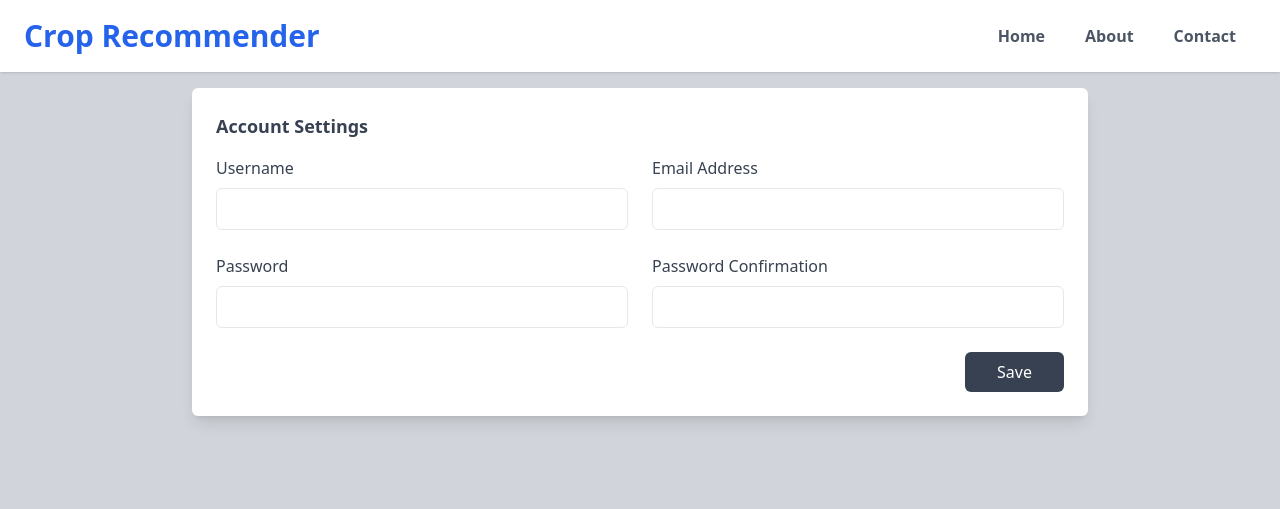
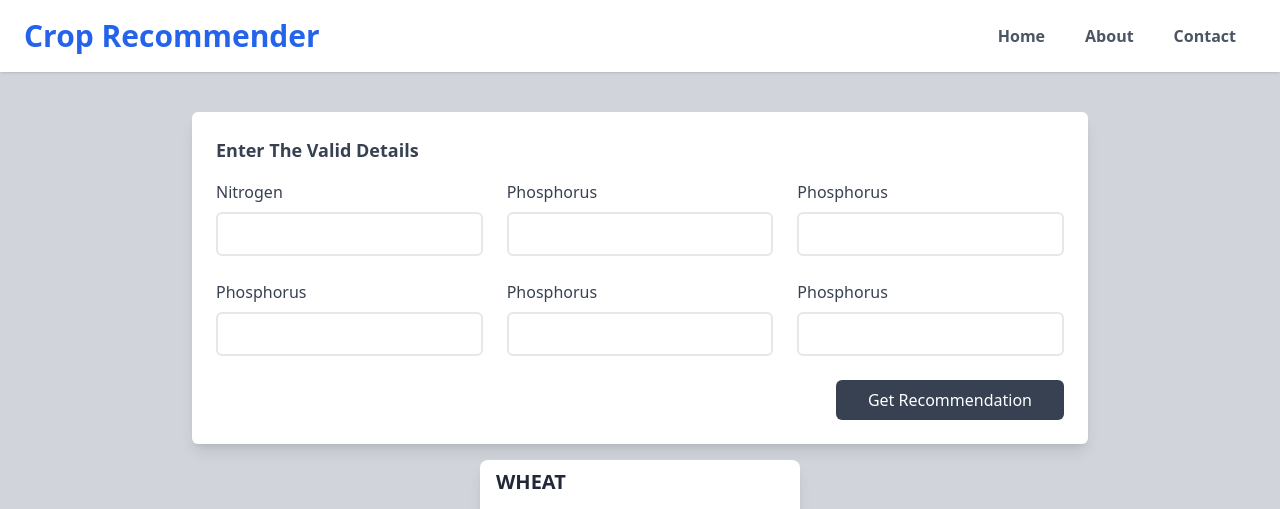
Before and after one commit to Pratik-Navale/CropRecommendationSystem, a Flask app: page /form in a window 1280 px wide. Shown: the top 509 px of the page. Run offline with Flask 3, Linux system fonts and the light colour scheme.

Commit message:
Changes Done

```diff
--- a/static/css/output.css
+++ b/static/css/output.css
@@ -743,8 +759,16 @@ video {
   border-radius: 0.375rem;
 }
 
+.rounded {
+  border-radius: 0.25rem;
+}
+
 .border {
   border-width: 1px;
+}
+
+.border-2 {
+  border-width: 2px;
 }
 
 .border-gray-200 {
@@ -839,6 +884,35 @@ video {
   padding-bottom: 2rem;
 }
 
+.py-6 {
+  padding-top: 1.5rem;
+  padding-bottom: 1.5rem;
+}
+
+.py-10 {
+  padding-top: 2.5rem;
+  padding-bottom: 2.5rem;
+}
+
+.px-2 {
+  padding-left: 0.5rem;
+  padding-right: 0.5rem;
+}
+
+.py-1 {
+  padding-top: 0.25rem;
+  padding-bottom: 0.25rem;
+}
+
+.py-5 {
+  padding-top: 1.25rem;
+  padding-bottom: 1.25rem;
+}
+
+.pt-10 {
+  padding-top: 2.5rem;
+}
+
 .text-center {
   text-align: center;
 }
@@ -877,6 +956,10 @@ video {
 
 .font-bold {
   font-weight: 700;
+}
+
+.uppercase {
+  text-transform: uppercase;
 }
 
 .capitalize {
@@ -1043,6 +1158,10 @@ video {
 
   .sm\:grid-cols-2 {
     grid-template-columns: repeat(2, minmax(0, 1fr));
+  }
+
+  .sm\:grid-cols-3 {
+    grid-template-columns: repeat(3, minmax(0, 1fr));
   }
 
   .sm\:flex-row {
--- a/templates/form.html
+++ b/templates/form.html
@@ -90,51 +90,65 @@
     </header>
 
     <!-- Form -->
-    <div class="py-4 h-screen">
+    <div class="pt-10">
       <div class="max-w-4xl p-6 mx-auto bg-white rounded-md shadow-lg">
         <h2 class="text-lg font-semibold text-gray-700 capitalize">
-          Account settings
+          Enter the valid details
         </h2>
 
         <form>
-          <div class="grid grid-cols-1 gap-6 mt-4 sm:grid-cols-2">
+          <div class="grid grid-cols-1 gap-6 mt-4 sm:grid-cols-3">
             <div>
-              <label class="text-gray-700" for="username">Username</label>
+              <label class="text-gray-700" for="username">Nitrogen</label>
               <input
-                id="username"
+                id="nitrogen"
                 type="text"
-                class="block w-full px-4 py-2 mt-2 text-gray-700 bg-white border border-gray-200 rounded-md focus:border-blue-400 focus:ring-blue-300 focus:ring-opacity-40 focus:outline-none focus:ring"
+                class="block w-full px-4 py-2 mt-2 text-gray-700 bg-white border-2 border-gray-200 rounded-md focus:border-blue-400 focus:ring-blue-300 focus:ring-opacity-40 focus:outline-none focus:ring"
               />
             </div>
 
             <div>
-              <label class="text-gray-700" for="emailAddress"
-                >Email Address</label
-              >
+              <label class="text-gray-700" for="username">Phosphorus</label>
               <input
-                id="emailAddress"
-                type="email"
-                class="block w-full px-4 py-2 mt-2 text-gray-700 bg-white border border-gray-200 rounded-md focus:border-blue-400 focus:ring-blue-300 focus:ring-opacity-40 focus:outline-none focus:ring"
+                id="phosphorus"
+                type="text"
+                class="block w-full px-4 py-2 mt-2 text-gray-700 bg-white border-2 border-gray-200 rounded-md focus:border-blue-400 focus:ring-blue-300 focus:ring-opacity-40 focus:outline-none focus:ring"
               />
             </div>
 
             <div>
-              <label class="text-gray-700" for="password">Password</label>
+              <label class="text-gray-700" for="username">Phosphorus</label>
               <input
-                id="password"
-                type="password"
-                class="block w-full px-4 py-2 mt-2 text-gray-700 bg-white border border-gray-200 rounded-md focus:border-blue-400 focus:ring-blue-300 focus:ring-opacity-40 focus:outline-none focus:ring"
+                id="phosphorus"
+                type="text"
+                class="block w-full px-4 py-2 mt-2 text-gray-700 bg-white border-2 border-gray-200 rounded-md focus:border-blue-400 focus:ring-blue-300 focus:ring-opacity-40 focus:outline-none focus:ring"
               />
             </div>
 
             <div>
-              <label class="text-gray-700" for="passwordConfirmation"
-                >Password Confirmation</label
-              >
+              <label class="text-gray-700" for="username">Phosphorus</label>
               <input
-                id="passwordConfirmation"
-                type="password"
-                class="block w-full px-4 py-2 mt-2 text-gray-700 bg-white border border-gray-200 rounded-md focus:border-blue-400 focus:ring-blue-300 focus:ring-opacity-40 focus:outline-none focus:ring"
+                id="phosphorus"
+                type="text"
+                class="block w-full px-4 py-2 mt-2 text-gray-700 bg-white border-2 border-gray-200 rounded-md focus:border-blue-400 focus:ring-blue-300 focus:ring-opacity-40 focus:outline-none focus:ring"
+              />
+            </div>
+
+            <div>
+              <label class="text-gray-700" for="username">Phosphorus</label>
+              <input
+                id="phosphorus"
+                type="text"
+                class="block w-full px-4 py-2 mt-2 text-gray-700 bg-white border-2 border-gray-200 rounded-md focus:border-blue-400 focus:ring-blue-300 focus:ring-opacity-40 focus:outline-none focus:ring"
+              />
+            </div>
+
+            <div>
+              <label class="text-gray-700" for="username">Phosphorus</label>
+              <input
+                id="phosphorus"
+                type="text"
+                class="block w-full px-4 py-2 mt-2 text-gray-700 bg-white border-2 border-gray-200 rounded-md focus:border-blue-400 focus:ring-blue-300 focus:ring-opacity-40 focus:outline-none focus:ring"
               />
             </div>
           </div>
@@ -143,10 +157,27 @@
             <button
               class="px-8 py-2.5 leading-5 text-white transition-colors duration-300 transform bg-gray-700 rounded-md hover:bg-gray-600 focus:outline-none focus:bg-gray-600"
             >
-              Save
+              Get Recommendation
             </button>
           </div>
         </form>
+      </div>
+    </div>
+
+    <!-- Card -->
+    <div class="py-4">
+      <div
+        class="max-w-xs overflow-hidden bg-white rounded-lg shadow-lg mx-auto"
+      >
+        <div class="px-4 py-2">
+          <h1 class="text-xl font-bold text-gray-800 uppercase">Wheat</h1>
+        </div>
+
+        <img
+          class="object-cover w-full h-48 mt-2"
+          src="https://images.unsplash.com/photo-1437252611977-07f74518abd7?ixlib=rb-4.0.3&ixid=M3wxMjA3fDB8MHxwaG90by1wYWdlfHx8fGVufDB8fHx8fA%3D%3D&auto=format&fit=crop&w=1974&q=80"
+          alt="Wheat"
+        />
       </div>
     </div>
 
--- a/templates/index.html
+++ b/templates/index.html
@@ -124,10 +124,10 @@
           <div
             class="w-full h-full bg-cover"
             style="
-              background-image: url(https://images.unsplash.com/photo-1508394522741-82ac9c15ba69?ixlib=rb-1.2.1&ixid=eyJhcHBfaWQiOjEyMDd9&auto=format&fit=crop&w=748&q=80);
+              background-image: url(https://images.unsplash.com/photo-1529313780224-1a12b68bed16?ixlib=rb-4.0.3&ixid=M3wxMjA3fDB8MHxzZWFyY2h8NHx8Y3JvcHN8ZW58MHx8MHx8fDA%3D&auto=format&fit=crop&w=600&q=60);
             "
           >
-            <div class="w-full h-full bg-black opacity-25"></div>
+            <div class="w-full h-full"></div>
           </div>
         </div>
       </div>
```
Also changed, not shown: other parts of static/css/output.css (+74 -0 lines).
